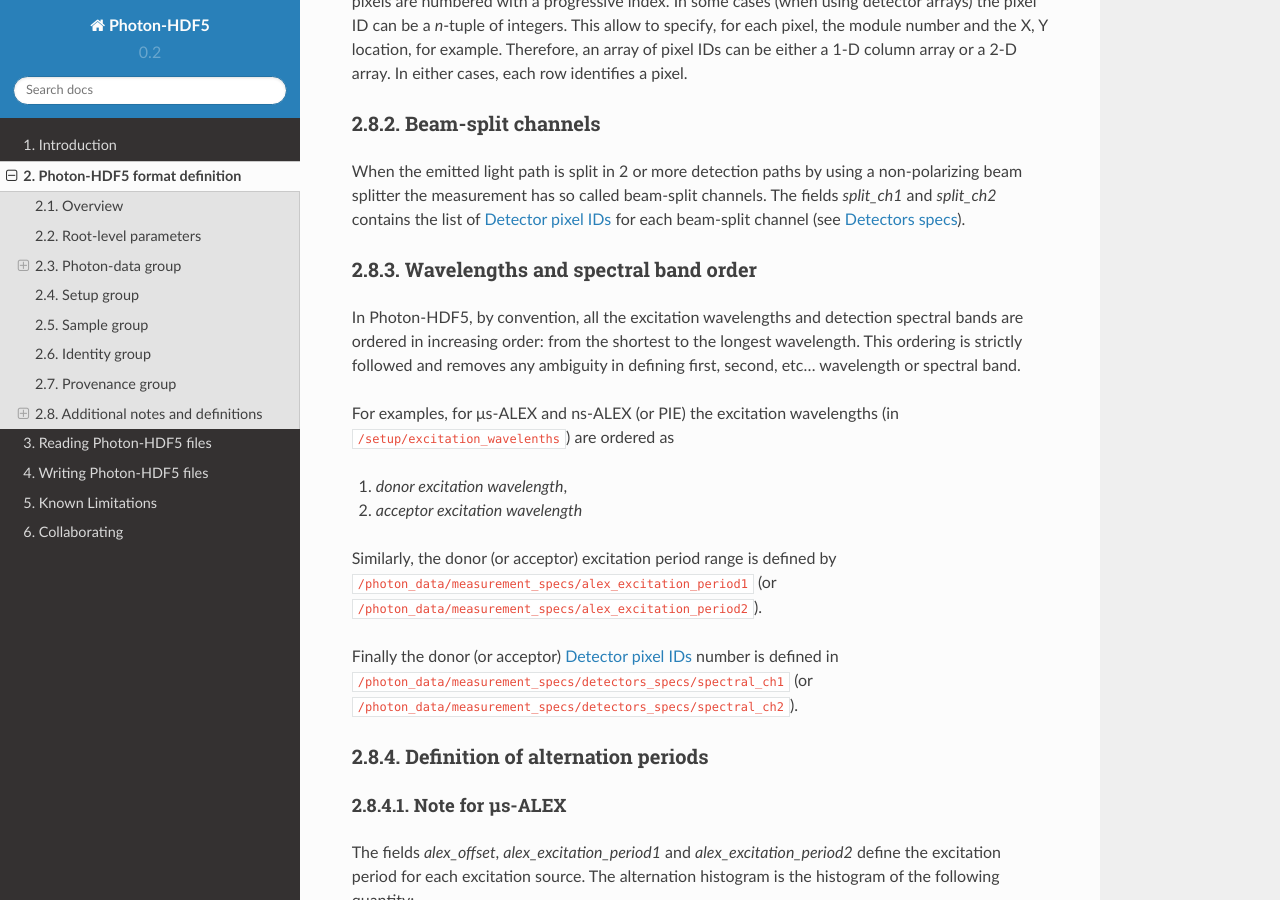
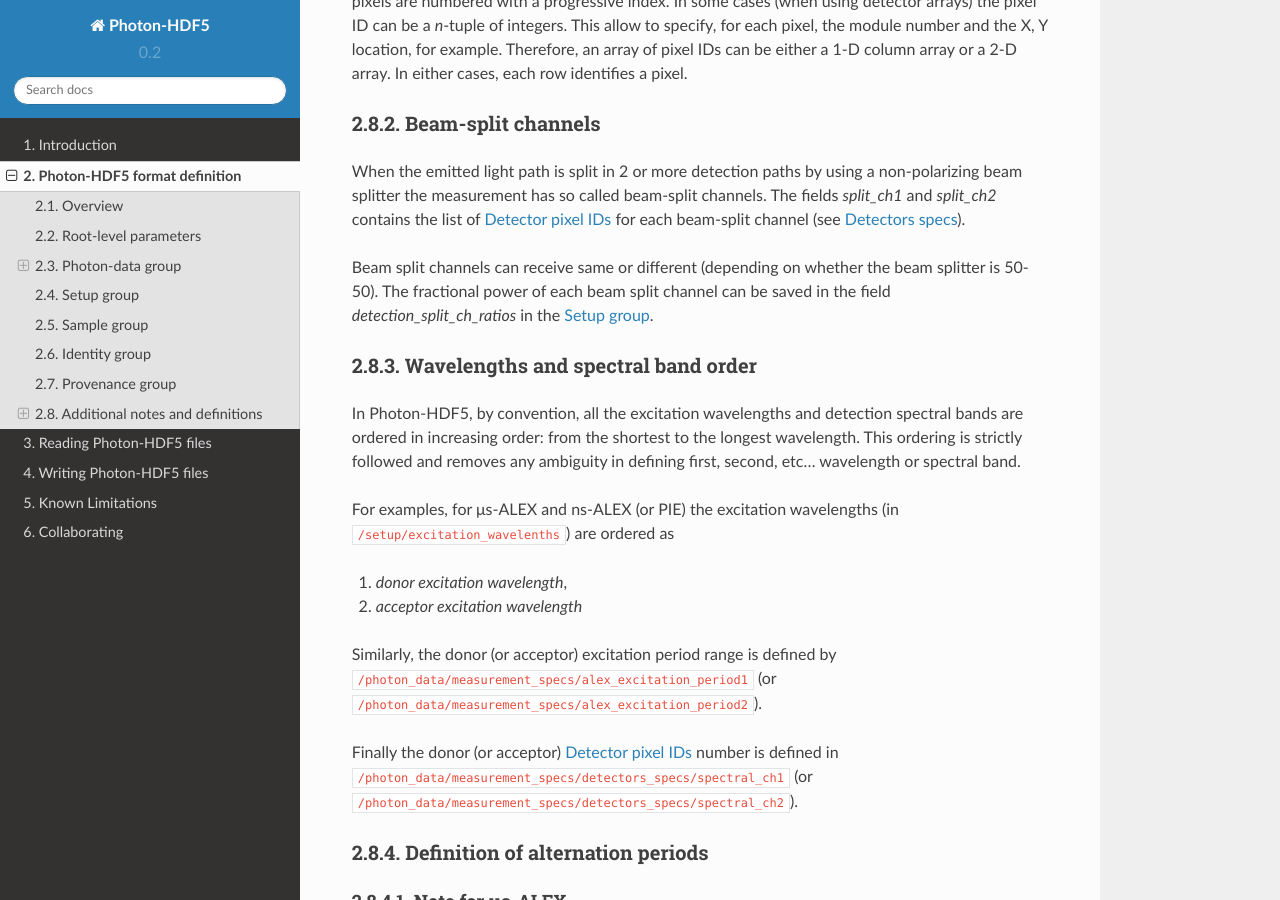
Before and after one commit to Photon-HDF5/photon-hdf5, a Sphinx documentation site: the page built from docs/phdata.rst, in a window 1280 px wide and 900 px high, scrolled down 8738 px. Built offline with Sphinx 7.4.7 and the Read the Docs theme 2.0.0, drawn with Linux system fonts in a browser that asks for light colours; pages that are not in the unit, such as notebooks, are missing from menus.

Commit message:
More links

```diff
--- a/docs/phdata.rst
+++ b/docs/phdata.rst
@@ -427,6 +427,11 @@ beam-split channels. The fields `split_ch1` and `split_ch2` contains
 the list of :ref:`detector_ids` for each beam-split channel
 (see :ref:`detectors_specs_group`).
 
+Beam split channels can receive same or different (depending on whether the
+beam splitter is 50-50). The fractional power of each beam split channel
+can be saved in the field `detection_split_ch_ratios` in the
+:ref:`setup_group`.
+
 
 .. _wavelengths_order:
 
```
Also changed, not shown: 1 other file.
